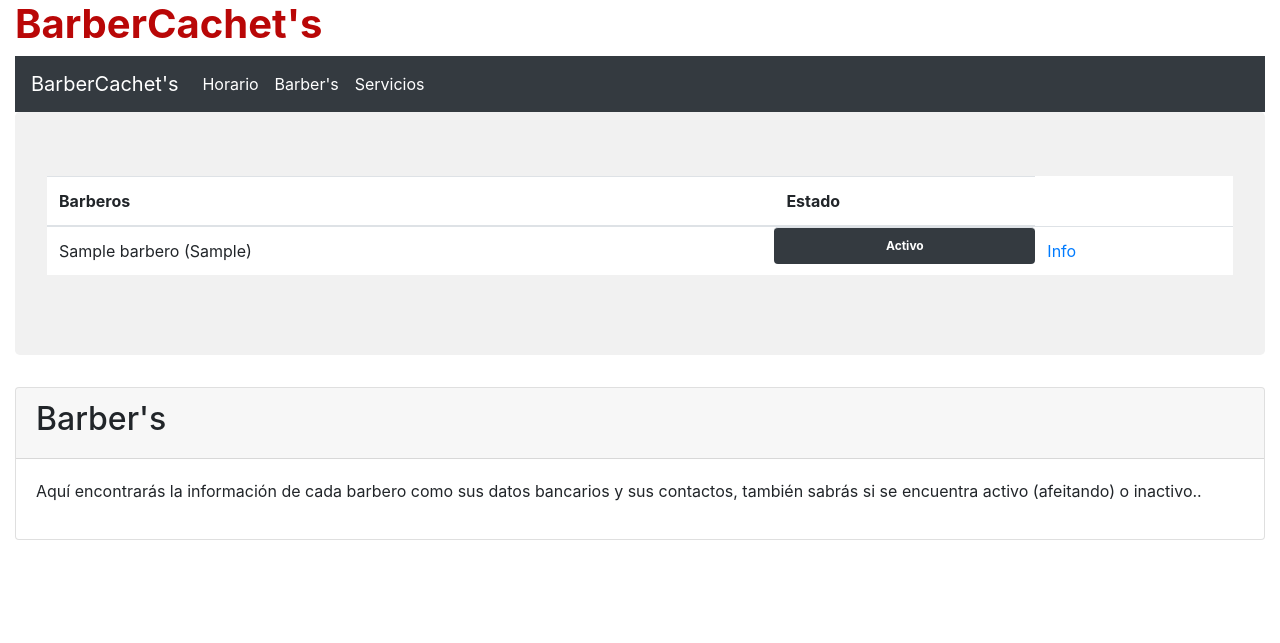
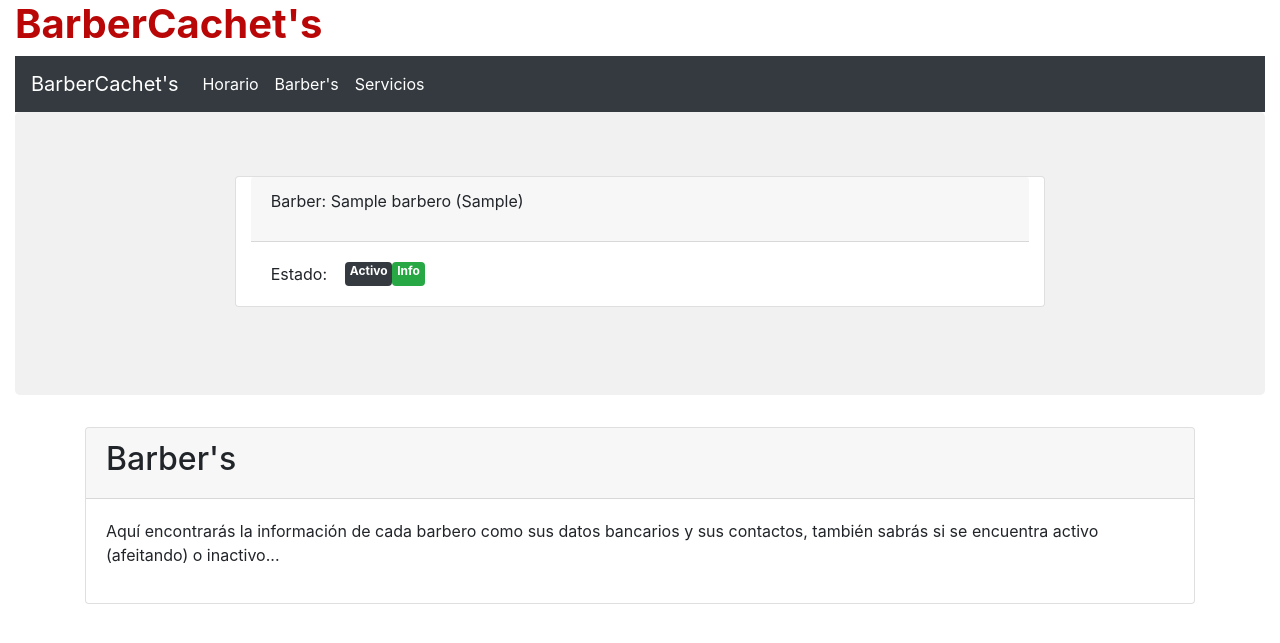
Before and after one commit to engeldevelopment/barberia, a Django app: template apps/barberos/templates/barberos/listar_barberos.html in a window 1280 px wide. Shown: the top 643 px of the page. Run offline with Django 3.2, Linux system fonts and the light colour scheme; the template is opened without the code that fills it: values that come from a table or form of the project are taken from there, others are empty; tables that the repository leaves empty hold one stand-in row (values such as "Sample post"); parts of the project's set-up code (start-up, migrations or seed data) failed here and were passed over; some libraries are stand-ins or nearby versions.

Commit message:
Se cambió la presentación de la lista de barberos con tablas por cards

```diff
--- a/apps/barberos/templates/barberos/listar_barberos.html
+++ b/apps/barberos/templates/barberos/listar_barberos.html
@@ -6,37 +6,35 @@
 {% block content %}
 
 	{% if barberos %}
-	<table class="table table-info tabla">
-		<thead>
-			<tr>
-				<th> Barberos </th>
-				<th> Estado </th>
-			</tr>
-		</thead>
-		<tbody>
-			{% for barbero in barberos %}
-			<tr id="barberos">
-				<td>
-					{{ barbero }}
-				</td>
-				<div class="row">
-					{% if barbero.activo %}
-						<td class="badge badge-dark col">
-							Activo
-						</td>
-					{% else %}
-						<td class="badge badge-secondary col">
-							Inactivo
-						</td>
-					{% endif %}
-					<td class="col-md-2">
-						<a href="{% url 'barberos:info' barbero.pk %}"> Info </a>
-					</td>
+
+		{% for barbero in barberos %}
+		<div class="row justify-content-center">
+			<div class="card col-md-8">
+				<div class="card-header">
+					<p>Barber: {{barbero}}</p>
 				</div>
-			</tr>
-			{% endfor %}
-		</tbody>
-	</table>
+				<div class="card-body">
+					<div class="card-text">
+						<div class="row col-md-4">
+							Estado:
+							{% if barbero.activo %}
+								<span class="badge badge-dark offset-1">
+									{{barbero.activo | yesno:"Activo, Inactivo"}}
+								</span>
+							{% else %}
+								<span class="badge badge-secondary offset-1">
+									{{barbero.activo | yesno:"Activo, Inactivo"}}
+								</span>
+							{% endif %}
+
+							<a href="{% url 'barberos:info' barbero.pk %}" class="badge badge-success"> Info </a>
+						</div>
+					</div>
+				</div>
+			</div>
+		</div> <br/>
+		{% endfor %}
+
 	{% else %}
 		<div class="row">
 			<div class="col-md-5">
@@ -54,7 +52,7 @@
 		</div>
 		<div class="card-body">
 			<div class="card-text">
-				<p> Aquí encontrarás la información de cada barbero como sus datos bancarios y sus contactos, también sabrás si se encuentra activo (afeitando) o inactivo.. </p>
+				<p> Aquí encontrarás la información de cada barbero como sus datos bancarios y sus contactos, también sabrás si se encuentra activo (afeitando) o inactivo...</p>
 			</div>
 		</div>
 	</div>
--- a/templates/web/index.html
+++ b/templates/web/index.html
@@ -27,7 +27,7 @@
 
 	</div>
 
-	<div class="container-fluid">
+	<div class="container">
 		<div class="row justify-content-center">
 			<div class="col d-block">
 			{% block card %}
```
